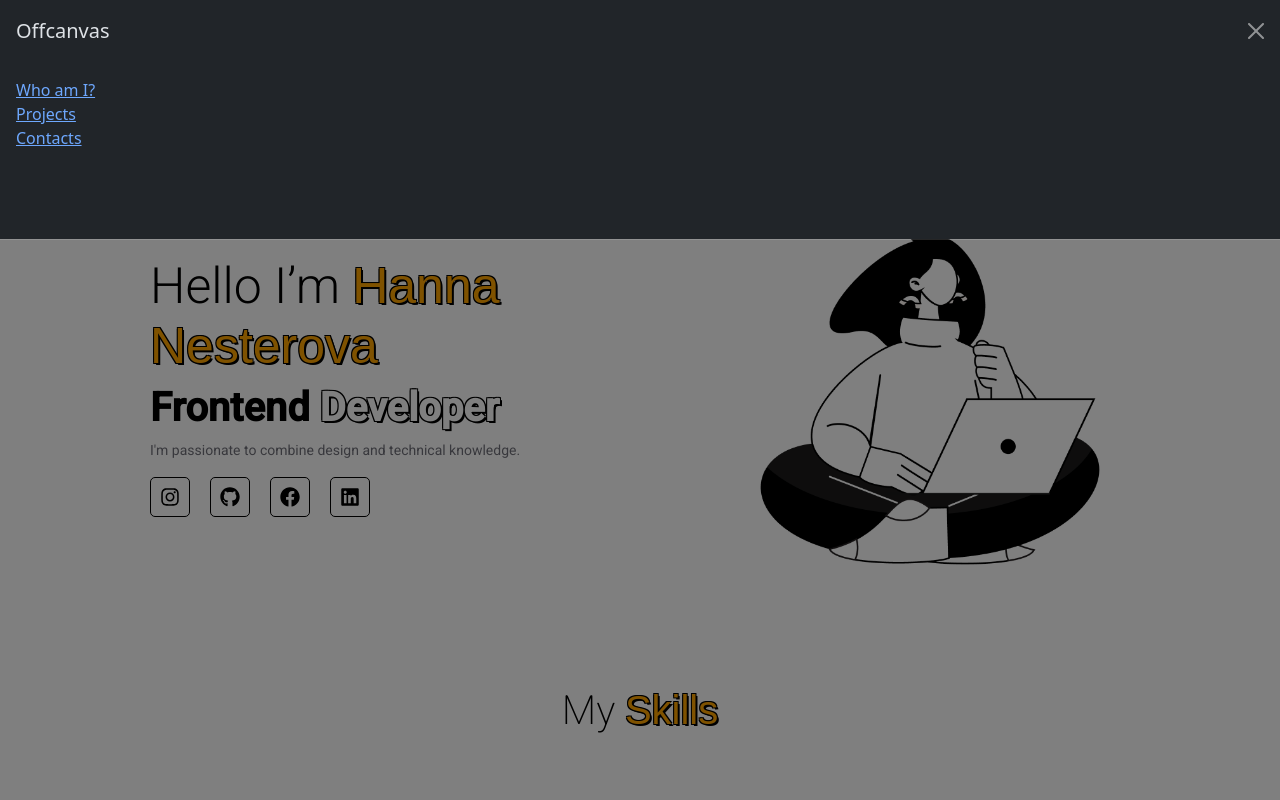
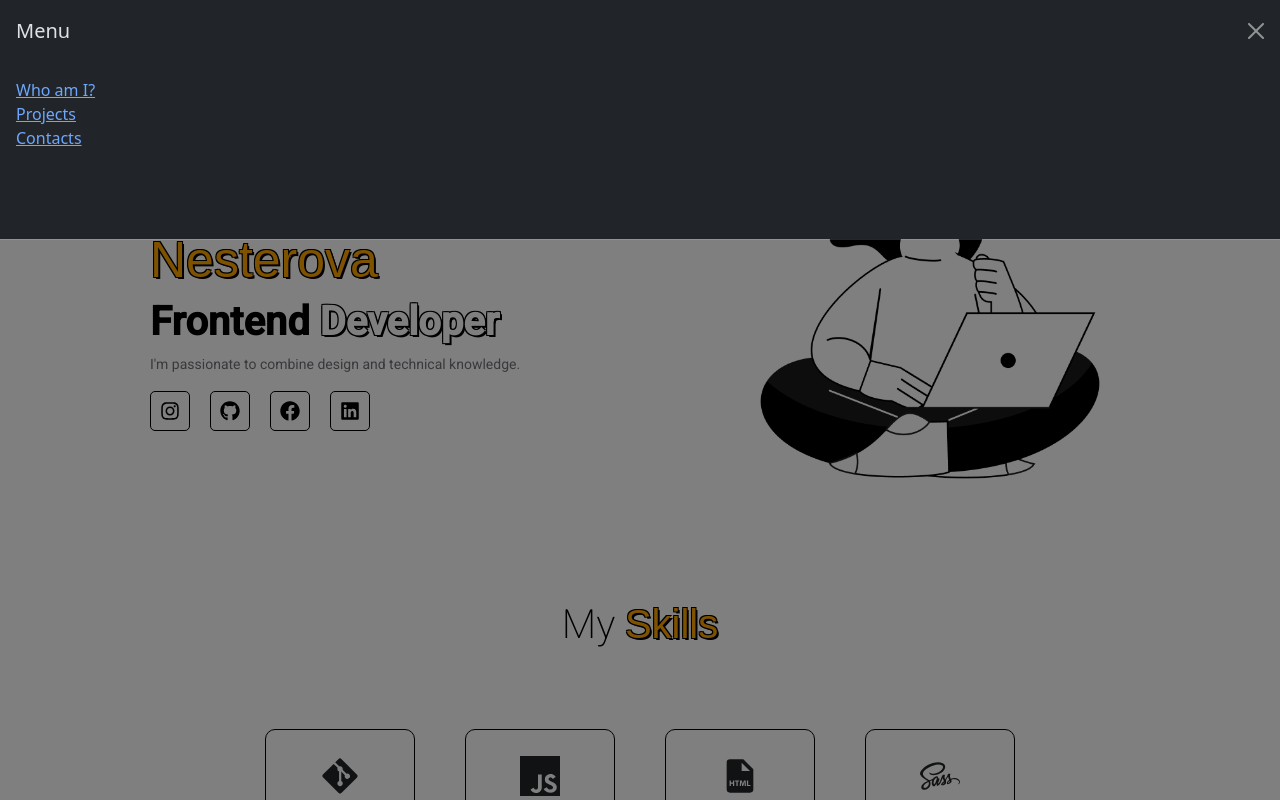
Before and after one commit to HannaNesterova/my_updated_portfolio, a React (Create React App) app: page / in a window 1280 px wide. Both pictures are taken after a click on the link 144 px from the left and 53 px from the top of the page. Shown: the top 800 px of the page. Built offline with nearby package versions, Linux system fonts and the light colour scheme; a web font is replaced by a local one.

Commit message:
Position fixed for navbar

```diff
--- a/package.json
+++ b/package.json
@@ -7,6 +7,7 @@
     "@testing-library/jest-dom": "^5.17.0",
     "@testing-library/react": "^13.4.0",
     "@testing-library/user-event": "^13.5.0",
+    "aos": "^2.3.4",
     "bootstrap": "^5.3.3",
     "react": "^18.2.0",
     "react-bootstrap": "^2.10.1",
--- a/src/AboutMe/AboutMe.js
+++ b/src/AboutMe/AboutMe.js
@@ -1,12 +1,23 @@
+import { useEffect } from 'react';
 import styles from './AboutMe.module.css';
 import hero from '../img/hero2.png';
+import AOS from 'aos';
+import 'aos/dist/aos.css';
 
 function AboutMe(){
+    useEffect(() => {
+        AOS.init();
+        AOS.refresh();
+      }, []);
     return(
         <div>
             <div className={styles.about_me_container}>
                 <div className={styles.container} id="about">
-                    <h2>About <span>Me</span></h2>
+                    <h2
+                    data-aos="fade-down"
+                    data-aos-easing="linear"
+                    data-aos-duration="1500">
+                        About <span>Me</span></h2>
                     <div className={styles.main}>
                     <div className={styles.hero_main}>
                         <img src={hero} alt='hero'/>
--- a/src/Contact/Contact.js
+++ b/src/Contact/Contact.js
@@ -1,3 +1,6 @@
+import { useEffect } from 'react';
+import AOS from 'aos';
+import 'aos/dist/aos.css';
 import { FaInstagram } from "react-icons/fa";
 import { FaGithub } from "react-icons/fa";
 import { FaFacebook } from "react-icons/fa";
@@ -5,10 +8,19 @@ import { FaLinkedin } from "react-icons/fa";
 import styles from './Contact.module.css';
 
 function Contact(){
+
+    useEffect(() => {
+        AOS.init();
+        AOS.refresh();
+      }, []);
+
     return(
         <div className={styles.projects_main}>
         <div className={styles.container} id="contacts">
-            <h2>My <span>Contacts</span></h2>
+            <h2 data-aos="fade-down"
+                data-aos-easing="linear"
+                data-aos-duration="1500">
+                    My <span>Contacts</span></h2>
             <div className={styles.main}>
             <div className={styles.main_buttons}>
                 <a href='https://www.instagram.com/hanna_nesterova/?igshid=MmJiY2I4NDBkZg%3D%3D' target='_blank'><FaInstagram /></a>
--- a/src/Experiance/Experience.js
+++ b/src/Experiance/Experience.js
@@ -1,11 +1,20 @@
 import React from "react";
 import Slider from "react-slick";
+import { useEffect } from 'react';
+import AOS from 'aos';
+import 'aos/dist/aos.css';
 import "slick-carousel/slick/slick.css";
 import "slick-carousel/slick/slick-theme.css";
 import styles from './Experience.module.css';
 import { dataExperience } from '../data/dataExperience';
 
 function Experience(){
+
+    useEffect(() => {
+        AOS.init();
+        AOS.refresh();
+      }, []);
+
     const settings = {
         dots: true,
         infinite: false,
@@ -44,7 +53,10 @@ function Experience(){
     return(
         <div className={styles.experience_container}>
             <div className={styles.container}>
-                <h2>My <span>Experience</span></h2>
+                <h2 data-aos="fade-down"
+                    data-aos-easing="linear"
+                    data-aos-duration="1500"
+                    >My <span>Experience</span></h2>
                     <Slider {...settings}>
                         {dataExperience.map((item, index) => (
                             <div key={index} className={styles.mockup}>
--- a/src/Feedbacks/Feedbacks.js
+++ b/src/Feedbacks/Feedbacks.js
@@ -1,12 +1,24 @@
+import { useEffect } from 'react';
+import AOS from 'aos';
+import 'aos/dist/aos.css';
 import styles from './Feedbacks.module.css';
 import { dataFeedbacks } from '../data/dataFeedbacks';
 
 function Feedbacks(){
+
+    useEffect(() => {
+        AOS.init();
+        AOS.refresh();
+      }, []);
+
     return(
         <div>
             <div className={styles.projects_main}>
                 <div className={styles.container}>
-                    <h2>Education & <span>Skills</span></h2>
+                    <h2 data-aos="fade-down"
+                        data-aos-easing="linear"
+                        data-aos-duration="1500">
+                    Education & <span>Skills</span></h2>
                     <div className={styles.main}>
                         {dataFeedbacks.map((item, index) => (
                             <div key={index}className={styles.education_container}>
--- a/src/MainPage/MainPage.js
+++ b/src/MainPage/MainPage.js
@@ -1,3 +1,6 @@
+import { useEffect } from 'react';
+import AOS from 'aos';
+import 'aos/dist/aos.css';
 import styles from '../MainPage/MainPage.module.css';
 import hero from '../img/hero.png';
 import { FaInstagram } from "react-icons/fa";
@@ -6,6 +9,12 @@ import { FaFacebook } from "react-icons/fa";
 import { FaLinkedin } from "react-icons/fa";
 
 function MainPage(){
+
+    useEffect(() => {
+        AOS.init();
+        AOS.refresh();
+      }, []);
+
     return(
         <div className={styles.container}>
             <div className={styles.main_container}>
@@ -20,10 +29,18 @@ function MainPage(){
                         <p>I'm passionate to combine design and technical knowledge.</p>
                     </div>
                         <div className={styles.main_buttons}>
-                            <a href='https://www.instagram.com/hanna_nesterova/?igshid=MmJiY2I4NDBkZg%3D%3D' target='_blank'><FaInstagram /></a>
-                            <a href='https://github.com/HannaNesterova' target='_blank'><FaGithub /></a>
-                            <a href='https://www.facebook.com/anytka.marchyk' target='_blank'><FaFacebook /></a>
-                            <a href='https://www.linkedin.com/in/hanna-nesterova-7b02a5269/' target='_blank'><FaLinkedin /></a>
+                            <a href='https://www.instagram.com/hanna_nesterova/?igshid=MmJiY2I4NDBkZg%3D%3D' target='_blank'
+                                data-aos="fade-up"
+                                data-aos-duration="3000"><FaInstagram /></a>
+                            <a href='https://github.com/HannaNesterova' target='_blank'
+                                data-aos="fade-up"
+                                data-aos-duration="2500"><FaGithub /></a>
+                            <a href='https://www.facebook.com/anytka.marchyk' target='_blank'
+                                data-aos="fade-up"
+                                data-aos-duration="2000"><FaFacebook /></a>
+                            <a href='https://www.linkedin.com/in/hanna-nesterova-7b02a5269/' target='_blank'
+                                data-aos="fade-up"
+                                data-aos-duration="1500"><FaLinkedin /></a>
                         </div>
                     </div>
 
--- a/src/NavBar/NavBar.js
+++ b/src/NavBar/NavBar.js
@@ -29,12 +29,13 @@ function NavBar(){
       handleToggle();
     }
   };
-    return(
-      <div>
+  return(
+    <div>
       <>
         <Navbar
           expand="sm"
           className={styles.container}
+          fixed="top"
         >
           <Container fluid>
             <Navbar.Brand
@@ -56,7 +57,7 @@ function NavBar(){
               placement="top"
             >
               <Offcanvas.Header closeButton>
-                <Offcanvas.Title>Offcanvas</Offcanvas.Title>
+                <Offcanvas.Title>Menu</Offcanvas.Title>
               </Offcanvas.Header>
               <Offcanvas.Body>
                 <Nav className="justify-content-end flex-grow-1 pe-3">
@@ -96,4 +97,6 @@ function NavBar(){
     </div>
   );
 }
+
+
 export default NavBar;
--- a/src/NavBar/NavBar.module.css
+++ b/src/NavBar/NavBar.module.css
@@ -1,7 +1,10 @@
 @import url('https://fonts.googleapis.com/css2?family=Madimi+One&family=Roboto:wght@300;400;500&display=swap');
 
 .container{
-    margin: 20px 20px;
+margin: 0;
+padding: 0;
+background-color: white;
+z-index: 100;
 }
 
 Nav .item{
@@ -12,3 +15,6 @@ Nav .item{
     cursor: pointer;
     margin-right: 20px;
 }
+.offcanvas{
+    position: sticky;
+}
--- a/src/Projects/Projects.js
+++ b/src/Projects/Projects.js
@@ -1,3 +1,6 @@
+import { useEffect } from 'react';
+import AOS from 'aos';
+import 'aos/dist/aos.css';
 import Col from 'react-bootstrap/Col';
 import Nav from 'react-bootstrap/Nav';
 import Row from 'react-bootstrap/Row';
@@ -8,10 +11,18 @@ import secondTab from '../img/experience/09.jpeg';
 import thirdTab from '../img/experience/10.jpeg';
 
 function Projects(){
+
+    useEffect(() => {
+        AOS.init();
+        AOS.refresh();
+      }, []);
     return(
         <div className={styles.projects_main}>
         <div className={styles.container} id="projects">
-            <h2>The most interesting <span>Projects</span></h2>
+            <h2 data-aos="fade-down"
+                data-aos-easing="linear"
+                data-aos-duration="1500"
+                    >The most interesting <span>Projects</span></h2>
             <div className={styles.main}>
             <Tab.Container id="left-tabs-example" defaultActiveKey="first">
             <Row>
--- a/src/Skills/Skills.js
+++ b/src/Skills/Skills.js
@@ -1,10 +1,20 @@
+import { useEffect } from 'react';
+import AOS from 'aos';
+import 'aos/dist/aos.css';
 import styles from '../Skills/Skills.module.css';
 import { dataSkills } from '../data/dataSkills';
 
 function Skills(){
+        useEffect(() => {
+        AOS.init();
+        AOS.refresh();
+      }, []);
     return(
         <div className={styles.container}>
-            <h2>My <span>Skills</span></h2>
+            <h2  data-aos="fade-down"
+                    data-aos-easing="linear"
+                    data-aos-duration="1500"
+                    >My <span>Skills</span></h2>
             <div className={styles.skills_container}>
                 {dataSkills.map((item, index) => (
                     <div key={index} className={styles.skill}>
```
Also changed, not shown: 1 other file (tests, documents, lock files or other folders).
